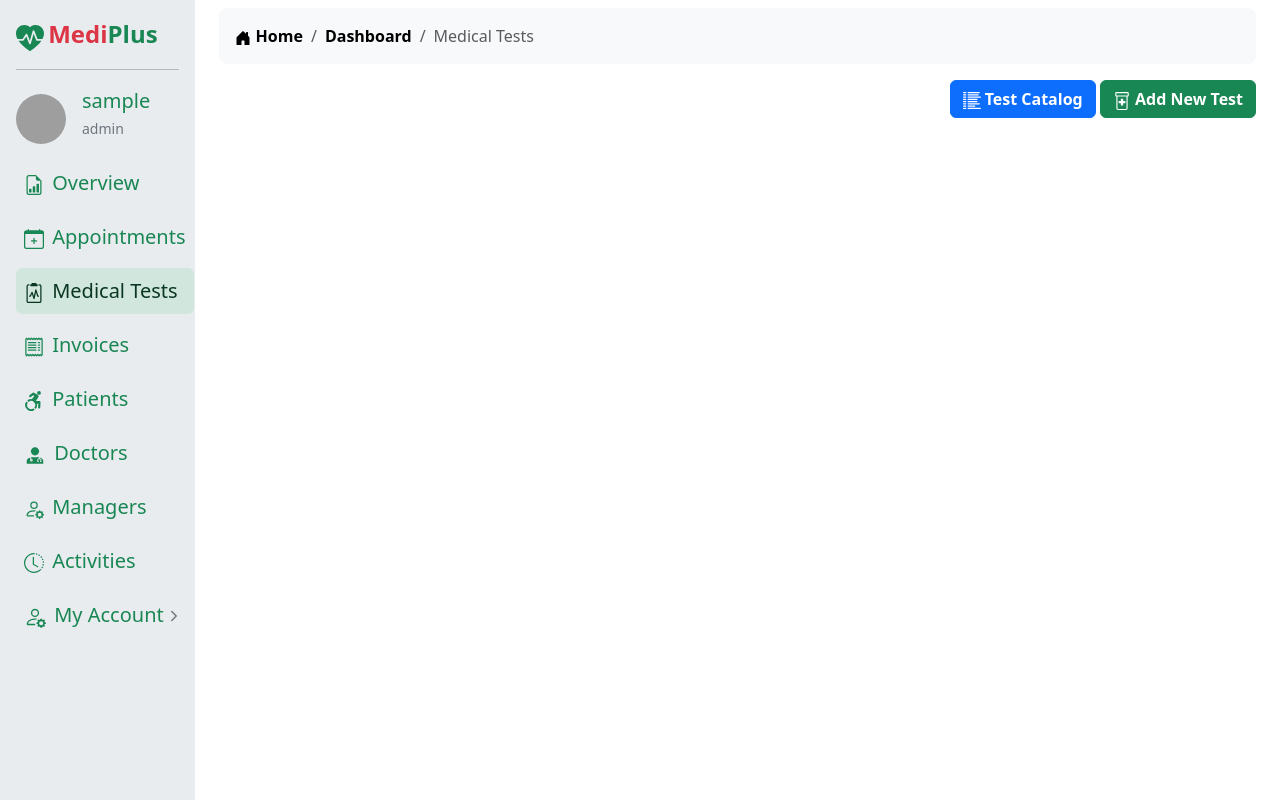
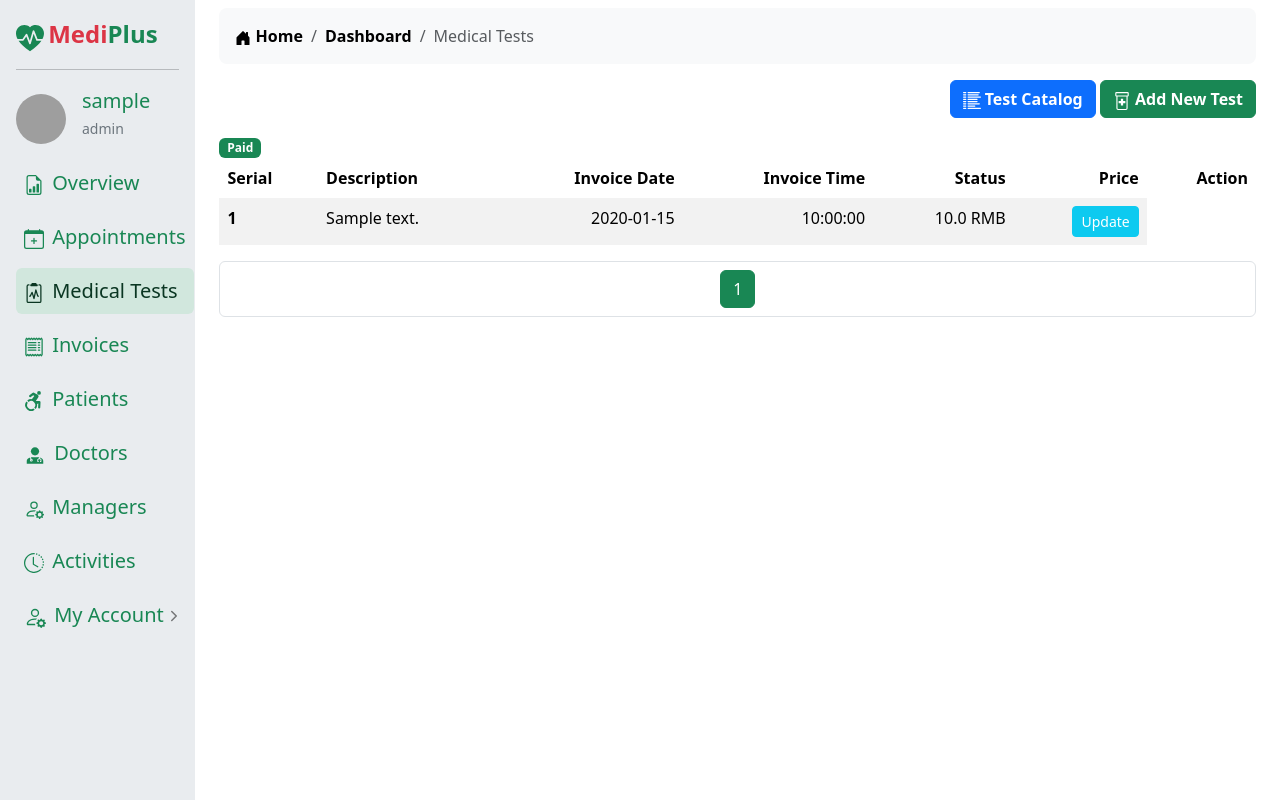
Before and after one commit to alfa-echo-niner-ait/mediplus, a Flask app: page /dashboard/tests in a window 1280 px wide. Run offline with Flask 3, Linux system fonts and the light colour scheme; a user stored in the database is signed in; tables that the repository leaves empty hold one stand-in row (values such as "Sample post"); parts of the project's set-up code (start-up, migrations or seed data) failed here and were passed over; some libraries are stand-ins or nearby versions; grey boxes are pictures that could not be loaded.

Commit message:
Test appointment view fix

```diff
--- a/src/manager/routes.py
+++ b/src/manager/routes.py
@@ -10,7 +10,14 @@
 )
 from flask_login import login_required, current_user
 from src.users.models import Users, User_Logs, Patients, Doctors, Managers
-from src.patient.models import Invoices, Invoice_Items, Payments, Medical_Tests
+from src.patient.models import (
+    Invoices,
+    Invoice_Items,
+    Payments,
+    Medical_Tests,
+    Medical_Test_Book,
+    Medical_Report_Files,
+)
 from .forms import (
     LogSortForm,
     ChangePasswordForm,
@@ -46,10 +53,33 @@
 @manager.route("/dashboard/tests", methods=["GET", "POST"])
 @login_required
 def tests():
+    page_num = request.args.get("page", 1, int)
     new_test_form = NewMedicalTestForm()
 
+    items = (
+        Medical_Test_Book.query.join(
+            Invoice_Items,
+            Invoice_Items.item_id == Medical_Test_Book.invoice_item_id,
+        )
+        .join(Invoices, Invoice_Items.invoice_id == Invoices.invoice_id)
+        .add_columns(
+            Medical_Test_Book.serial_number,
+            Medical_Test_Book.invoice_item_id,
+            Invoice_Items.invoice_id,
+            Invoice_Items.item_desc,
+            Invoice_Items.item_price,
+            Invoices.status,
+            Invoices.invoice_date,
+            Invoices.invoice_time,
+        )
+        .paginate(page=page_num, per_page=15)
+    )
+
     return render_template(
-        "manager/tests.html", new_test_form=new_test_form, title="Tests Management"
+        "manager/tests.html",
+        new_test_form=new_test_form,
+        items=items,
+        title="Tests Management",
     )
 
 
--- a/src/patient/routes.py
+++ b/src/patient/routes.py
@@ -22,6 +22,7 @@
     Invoice_Items,
     Payments,
     Pending_Items,
+    Medical_Tests,
     Medical_Test_Book,
     Medical_Report_Files,
 )
@@ -474,6 +475,7 @@
         Medical_Test_Book.query.filter(Medical_Test_Book.serial_number == serial)
         .join(Invoice_Items, Medical_Test_Book.invoice_item_id == Invoice_Items.item_id)
         .join(Invoices, Invoice_Items.invoice_id == Invoices.invoice_id)
+        .join(Medical_Tests, Invoice_Items.test_id_ref == Medical_Tests.test_id)
         .add_columns(
             Medical_Test_Book.serial_number,
             Invoice_Items.invoice_id,
@@ -483,6 +485,7 @@
             Invoices.invoice_date,
             Invoices.invoice_time,
             Invoices.invoice_patient_id,
+            Medical_Tests.test_desc,
         ).first_or_404()
     )
 
--- a/src/templates/manager/tests.html
+++ b/src/templates/manager/tests.html
@@ -49,6 +49,72 @@
     {% include '/manager/add_test_modal.html' %}
 </div>
 
+<!-- Tests -->
+<div class="container mt-3">
+    <table class="table table-striped table-borderless">
+        <thead style="background-color:#84B0CA ;" class="text-white">
+            <tr>
+                <th scope="col">Serial</th>
+                <th scope="col">Description</th>
+                <th scope="col" class="text-end">Invoice Date</th>
+                <th scope="col" class="text-end">Invoice Time</th>
+                <th scope="col" class="text-end">Status</th>
+                <th scope="col" class="text-end">Price</th>
+                <th scope="col" class="text-end">Action</th>
+            </tr>
+        </thead>
+        <tbody>
+            {% for item in items %}
+            <tr>
+                <th scope="row">{{ item.serial_number }}</th>
+                <td>{{ item.item_desc }}</td>
+                <td class="text-end">{{ item.invoice_date}}</td>
+                <td class="text-end">{{ item.invoice_time }}</td>
+                {% if item.status == "Unpaid" %}
+                <td class="text-end">
+                    <span class="badge bg-danger">{{ item.status }}</span>
+                </td>
+                {% else %}
+                <span class="badge bg-success">{{ item.status }}</span>
+                {% endif %}
+                <td class="text-end">{{ item.item_price }} RMB</td>
+                <td class="text-end">
+                    <a href="{{ url_for('patient.test_report', serial=item.serial_number)}}"
+                        class="btn btn-sm btn-info text-white pop">
+                        Update
+                    </a>
+                </td>
+            </tr>
+            {% endfor %}
+        </tbody>
+    </table>
+</div>
+
+<!-- Pagination -->
+<div class="container mt-3 mb-3">
+    <div class="d-flex justify-content-center border rounded">
+        {% for page_num in items.iter_pages(left_edge=1, right_edge=1, left_current=1, right_current=2) %}
+        {% if page_num %}
+        {% if items.page == page_num %}
+        <a class="btn btn-success m-2 pop" href="{{ url_for('manager.tests', page=page_num) }}"
+            id="pg_link{{ page_num }}">
+            {{ page_num }}
+        </a>
+        {% else %}
+        <a class="btn btn-outline-success m-2 pop" href="{{ url_for('manager.tests', page=page_num) }}"
+            id="pg_link{{ page_num }}">
+            {{ page_num }}
+        </a>
+        {% endif %}
+        {% else %}
+        <button class="btn btn-outline-secondary m-2" disabled>
+            ...
+        </button>
+        {% endif %}
+        {% endfor %}
+    </div>
+</div>
+
 <!-- JS -->
 <script>
     $(document).ready(function () {
--- a/src/templates/patient/test_report.html
+++ b/src/templates/patient/test_report.html
@@ -9,6 +9,11 @@
     <div class="fs-5 fw-bold mt-2">{{ item.item_price }} RMB</div>
     <div class="fs-5">Serial Number: #{{ item.serial_number }}</div>
     <div class="fs-5 text-secondary">{{ item.invoice_date }}, {{ item.invoice_time }}</div>
+    <div class="fs-6 text-break mt-3">
+        {%for line in item.test_desc %}{%if line=='\n'%}
+        <br>
+        {% else %}{{line}}{%endif%}{%endfor%}
+    </div>
     <hr>
 </div>
 
```
Also changed, not shown: src/templates/patient/tests.html (+27 -2 lines).
